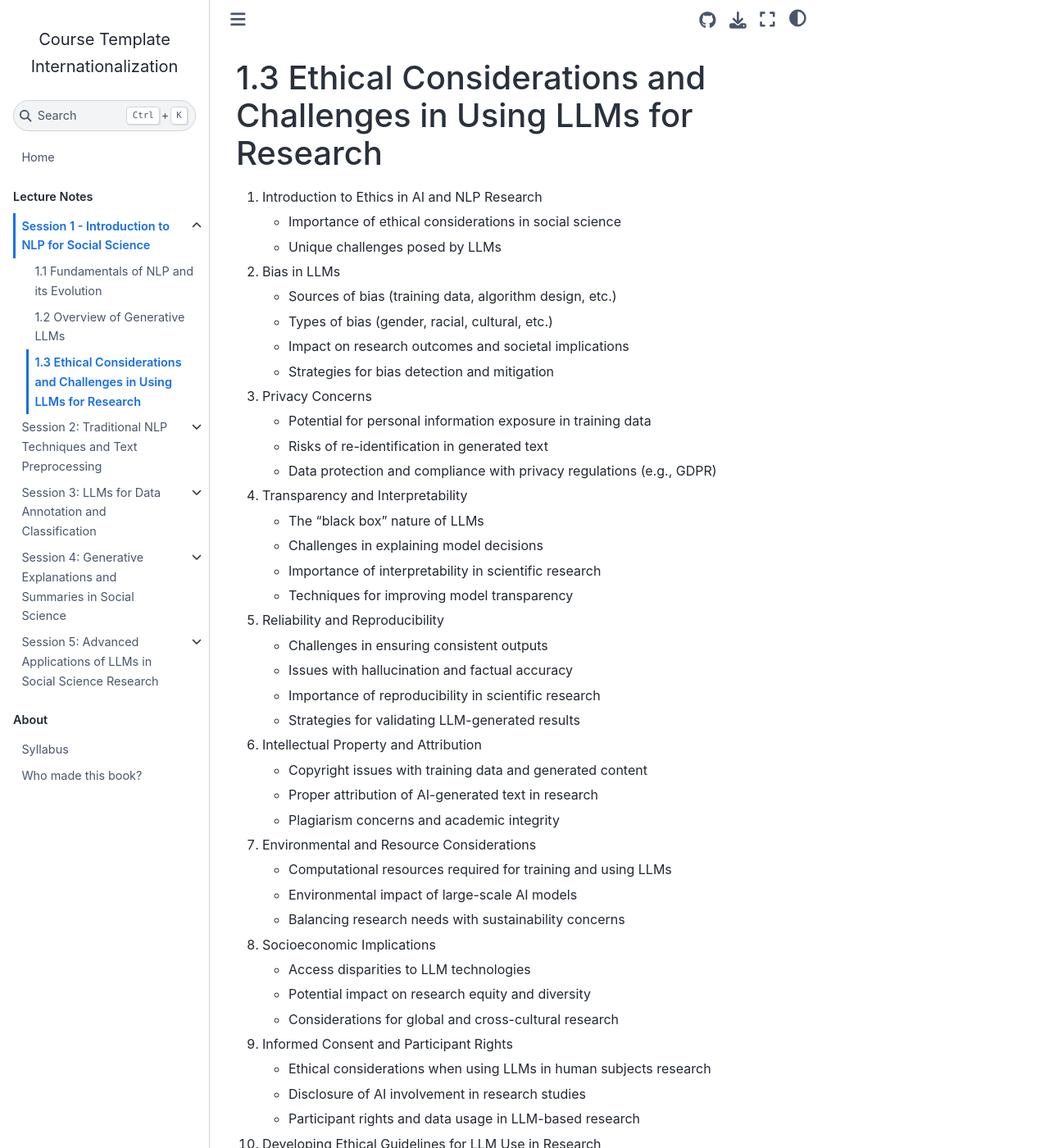
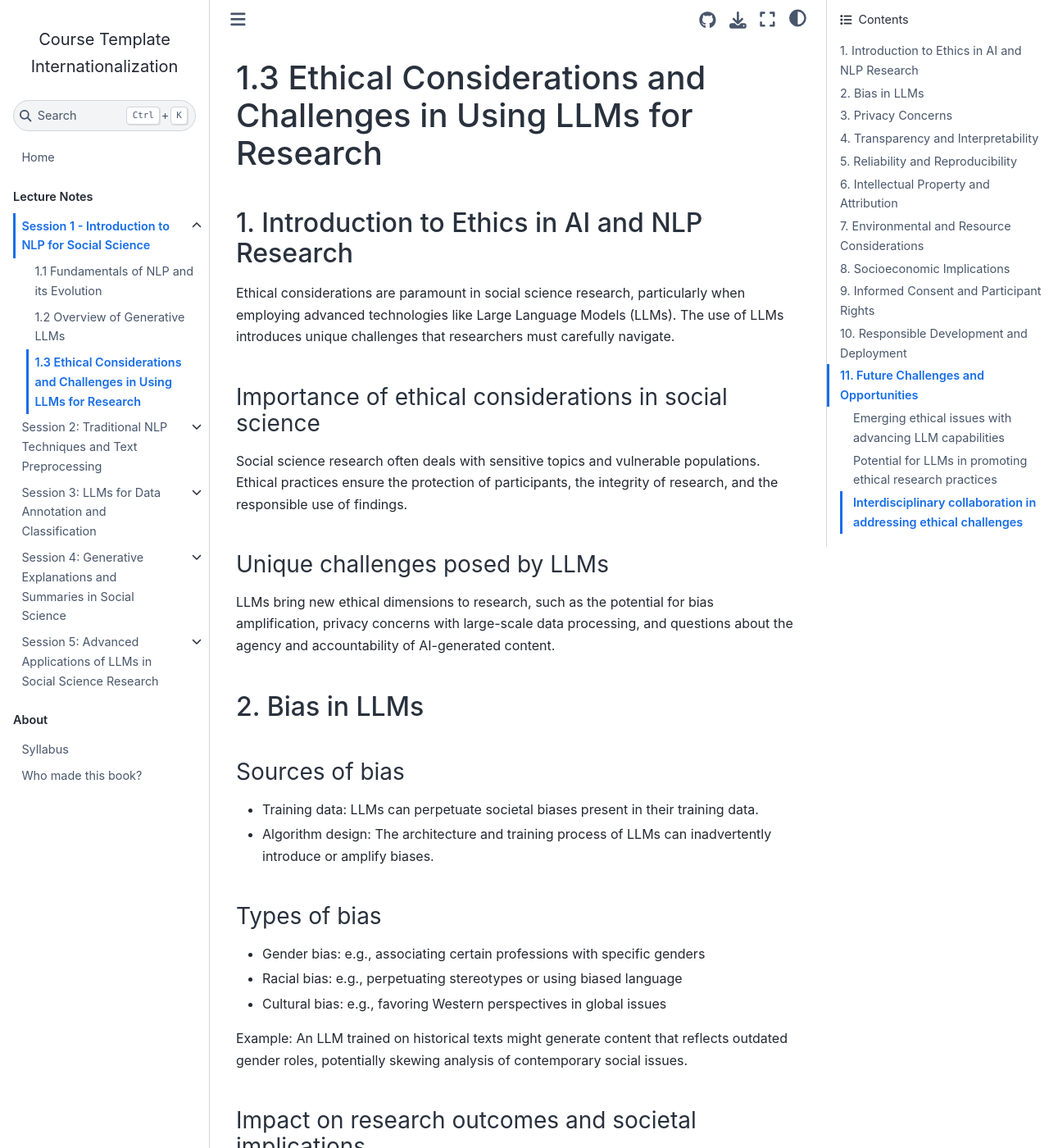
Before and after one commit to entelecheia/nlp4ss, a Jupyter Book: the page built from book/en/session01/lecture3.md, in a window 1280 px wide and 1400 px high. Shown: the whole window at 82% size. Built offline with Jupyter Book 1.0.4 settings and Sphinx 7.4.7 and the Sphinx Book theme 1.1.4, drawn with Linux system fonts in a browser that asks for light colours; some of the changed text lies outside the part shown.

Commit message:
refactor(docs): structure lecture3.md with improved sections and clarity

```diff
--- a/book/en/session01/lecture3.md
+++ b/book/en/session01/lecture3.md
@@ -1,74 +1,184 @@
 # 1.3 Ethical Considerations and Challenges in Using LLMs for Research
 
-1. Introduction to Ethics in AI and NLP Research
+## 1. Introduction to Ethics in AI and NLP Research
 
-   - Importance of ethical considerations in social science
-   - Unique challenges posed by LLMs
+Ethical considerations are paramount in social science research, particularly when employing advanced technologies like Large Language Models (LLMs). The use of LLMs introduces unique challenges that researchers must carefully navigate.
 
-2. Bias in LLMs
+### Importance of ethical considerations in social science
 
-   - Sources of bias (training data, algorithm design, etc.)
-   - Types of bias (gender, racial, cultural, etc.)
-   - Impact on research outcomes and societal implications
-   - Strategies for bias detection and mitigation
+Social science research often deals with sensitive topics and vulnerable populations. Ethical practices ensure the protection of participants, the integrity of research, and the responsible use of findings.
 
-3. Privacy Concerns
+### Unique challenges posed by LLMs
 
-   - Potential for personal information exposure in training data
-   - Risks of re-identification in generated text
-   - Data protection and compliance with privacy regulations (e.g., GDPR)
+LLMs bring new ethical dimensions to research, such as the potential for bias amplification, privacy concerns with large-scale data processing, and questions about the agency and accountability of AI-generated content.
 
-4. Transparency and Interpretability
+## 2. Bias in LLMs
 
-   - The "black box" nature of LLMs
-   - Challenges in explaining model decisions
-   - Importance of interpretability in scientific research
-   - Techniques for improving model transparency
+### Sources of bias
 
-5. Reliability and Reproducibility
+- Training data: LLMs can perpetuate societal biases present in their training data.
+- Algorithm design: The architecture and training process of LLMs can inadvertently introduce or amplify biases.
 
-   - Challenges in ensuring consistent outputs
-   - Issues with hallucination and factual accuracy
-   - Importance of reproducibility in scientific research
-   - Strategies for validating LLM-generated results
+### Types of bias
 
-6. Intellectual Property and Attribution
+- Gender bias: e.g., associating certain professions with specific genders
+- Racial bias: e.g., perpetuating stereotypes or using biased language
+- Cultural bias: e.g., favoring Western perspectives in global issues
 
-   - Copyright issues with training data and generated content
-   - Proper attribution of AI-generated text in research
-   - Plagiarism concerns and academic integrity
+Example: An LLM trained on historical texts might generate content that reflects outdated gender roles, potentially skewing analysis of contemporary social issues.
 
-7. Environmental and Resource Considerations
+### Impact on research outcomes and societal implications
 
-   - Computational resources required for training and using LLMs
-   - Environmental impact of large-scale AI models
-   - Balancing research needs with sustainability concerns
+Biased LLMs can lead to flawed research conclusions, reinforcing harmful stereotypes or misrepresenting certain groups in society.
 
-8. Socioeconomic Implications
+### Strategies for bias detection and mitigation
 
-   - Access disparities to LLM technologies
-   - Potential impact on research equity and diversity
-   - Considerations for global and cross-cultural research
+- Regular auditing of model outputs for bias
+- Diverse and representative training data
+- Fine-tuning models on carefully curated, bias-aware datasets
 
-9. Informed Consent and Participant Rights
+## 3. Privacy Concerns
 
-   - Ethical considerations when using LLMs in human subjects research
-   - Disclosure of AI involvement in research studies
-   - Participant rights and data usage in LLM-based research
+### Potential for personal information exposure in training data
 
-10. Developing Ethical Guidelines for LLM Use in Research
+LLMs trained on web-scraped data may inadvertently memorize and reproduce personal information.
 
-    - Review of existing ethical frameworks and guidelines
-    - Adapting ethical principles for LLM-based research
-    - Creating institutional policies and best practices
+### Risks of re-identification in generated text
 
-11. Responsible Development and Deployment
+LLMs might generate text that, when combined with other data, could lead to the identification of individuals in anonymized datasets.
 
-    - Ethical considerations in model development and fine-tuning
-    - Responsible use of LLMs in different research contexts
-    - Continuous monitoring and evaluation of ethical implications
+Example: An LLM used to analyze social media posts might generate summaries that include specific, identifiable details about individuals.
 
-12. Future Challenges and Opportunities
-    - Emerging ethical issues with advancing LLM capabilities
-    - Potential for LLMs in promoting ethical research practices
-    - Interdisciplinary collaboration in addressing ethical challenges
+### Data protection and compliance with privacy regulations
+
+Researchers must ensure compliance with regulations like GDPR when using LLMs, particularly when processing data from EU citizens.
+
+## 4. Transparency and Interpretability
+
+### The "black box" nature of LLMs
+
+The complexity of LLMs makes it challenging to understand exactly how they arrive at their outputs.
+
+### Challenges in explaining model decisions
+
+Researchers may struggle to provide clear explanations for why an LLM produced a particular output, which is crucial for scientific rigor.
+
+### Importance of interpretability in scientific research
+
+Interpretable models allow for better validation of results and foster trust in research findings.
+
+### Techniques for improving model transparency
+
+- Attention visualization techniques
+- Probing tasks to understand internal representations
+- Explanatory methods like LIME or SHAP
+
+## 5. Reliability and Reproducibility
+
+### Challenges in ensuring consistent outputs
+
+LLMs can produce different outputs for the same input, potentially affecting the reproducibility of research.
+
+### Issues with hallucination and factual accuracy
+
+LLMs may generate plausible-sounding but factually incorrect information, posing risks for research integrity.
+
+Example: An LLM might confidently provide a detailed but entirely fabricated account of a historical event, misleading researchers who aren't aware of this tendency.
+
+### Importance of reproducibility in scientific research
+
+Reproducibility is a cornerstone of scientific methodology. Inconsistent LLM outputs challenge this principle.
+
+### Strategies for validating LLM-generated results
+
+- Cross-referencing with authoritative sources
+- Using multiple model runs and statistical analysis of outputs
+- Combining LLM outputs with traditional research methods for validation
+
+## 6. Intellectual Property and Attribution
+
+### Copyright issues with training data and generated content
+
+The use of copyrighted material in training data and the ownership of AI-generated content raise complex legal and ethical questions.
+
+### Proper attribution of AI-generated text in research
+
+Researchers must be transparent about the use of LLMs in generating or analyzing text for their studies.
+
+### Plagiarism concerns and academic integrity
+
+The ability of LLMs to generate human-like text raises new challenges in maintaining academic integrity and preventing unintentional plagiarism.
+
+## 7. Environmental and Resource Considerations
+
+### Computational resources required for training and using LLMs
+
+The significant computational power needed for LLMs raises questions about resource allocation in research.
+
+### Environmental impact of large-scale AI models
+
+The energy consumption of training and running large AI models has notable environmental implications.
+
+Example: Training a single large language model can have a carbon footprint equivalent to that of several cars over their lifetimes.
+
+### Balancing research needs with sustainability concerns
+
+Researchers must consider the environmental cost of their LLM use against the potential benefits of their research.
+
+## 8. Socioeconomic Implications
+
+### Access disparities to LLM technologies
+
+The high cost of developing and using advanced LLMs could exacerbate existing inequalities in research capabilities.
+
+### Potential impact on research equity and diversity
+
+Limited access to LLM technologies might disadvantage researchers from less resourced institutions or regions.
+
+### Considerations for global and cross-cultural research
+
+LLMs primarily trained on English-language data may not be equally effective for research in other languages or cultural contexts.
+
+## 9. Informed Consent and Participant Rights
+
+### Ethical considerations when using LLMs in human subjects research
+
+Participants should be informed if their responses will be processed or analyzed by AI systems.
+
+### Disclosure of AI involvement in research studies
+
+Transparency about the use of LLMs in research methodologies is crucial for ethical practice.
+
+### Participant rights and data usage in LLM-based research
+
+Researchers must consider how the use of LLMs might impact participants' control over their data and its interpretation.
+
+## 10. Responsible Development and Deployment
+
+### Ethical considerations in model development and fine-tuning
+
+Researchers should consider the ethical implications of how they adapt or fine-tune LLMs for specific research purposes.
+
+### Responsible use of LLMs in different research contexts
+
+The appropriate use of LLMs may vary depending on the sensitivity and potential impact of the research topic.
+
+### Continuous monitoring and evaluation of ethical implications
+
+Ongoing assessment of the ethical aspects of LLM use in research is necessary as these technologies evolve.
+
+## 11. Future Challenges and Opportunities
+
+### Emerging ethical issues with advancing LLM capabilities
+
+As LLMs become more advanced, new ethical challenges may arise, such as the potential for more sophisticated deception or manipulation.
+
+### Potential for LLMs in promoting ethical research practices
+
+LLMs could be used to assist in ethical decision-making processes or to help identify potential ethical issues in research designs.
+
+### Interdisciplinary collaboration in addressing ethical challenges
+
+Addressing the ethical challenges of LLMs in research will require collaboration between AI researchers, ethicists, social scientists, and policymakers.
+
+In conclusion, while LLMs offer powerful capabilities for social science research, their use comes with significant ethical considerations. Researchers must approach these tools with a keen awareness of their potential biases, limitations, and broader societal implications. By carefully navigating these ethical challenges, social scientists can harness the potential of LLMs while upholding the integrity and responsibility of their research. This requires ongoing dialogue, interdisciplinary collaboration, and a commitment to ethical principles that evolve alongside technological advancements.
```
